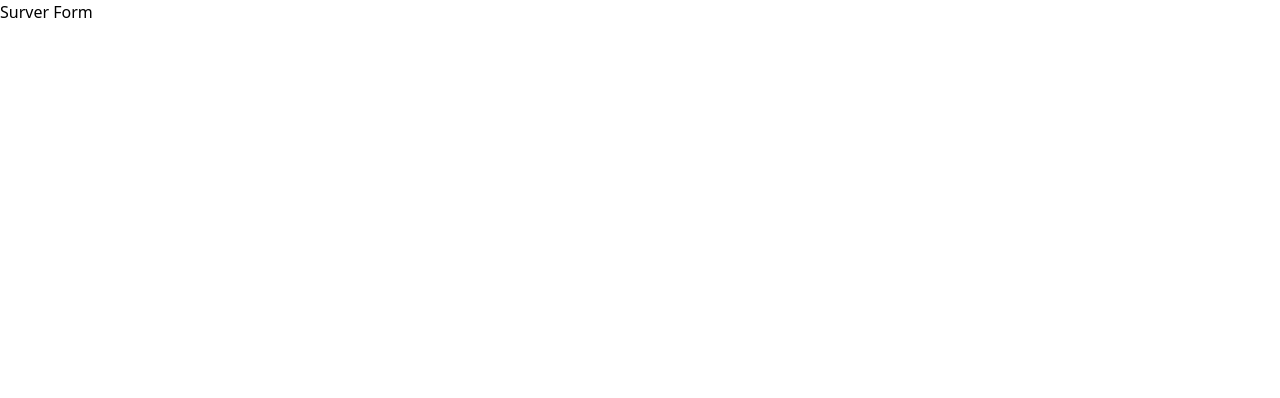
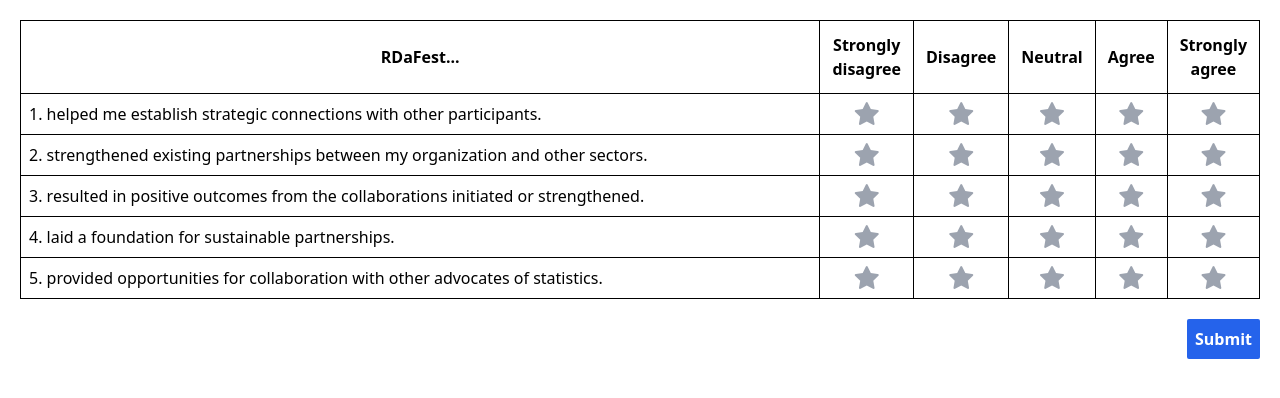
Before and after one commit to KlydeKun/Survey-form, a Next.js app: page /survey-form in a window 1280 px wide. Shown: the top 398 px of the page. Built offline with nearby package versions, Linux system fonts and the light colour scheme.

Commit message:
Build a star Button and table component, and static data and add TableOne component

```diff
--- /dev/null
+++ b/app/components/StartButton.tsx
@@ -0,0 +1,33 @@
+import React from 'react';
+
+interface StarButtonProps {
+  ratingValue: number;
+  currentRating: number;
+  onRatingChange: (ratingValue: number) => void;
+}
+
+const StarButton: React.FC<StarButtonProps> = ({
+  ratingValue,
+  currentRating,
+  onRatingChange,
+}) => {
+  const handleRating = () => {
+    onRatingChange(ratingValue);
+  };
+
+  return (
+    <button
+      onClick={handleRating}
+      className="focus:outline-none border-none cursor-pointer"
+      aria-label={`Rate ${ratingValue} stars`}
+    >
+      <i
+        className={`pi pi-star-fill ${
+          ratingValue <= currentRating ? 'text-yellow-400' : 'text-gray-400'
+        } transition-colors duration-200 text-2xl`}
+      ></i>
+    </button>
+  );
+};
+
+export default StarButton;
--- /dev/null
+++ b/app/components/Table.tsx
@@ -0,0 +1,154 @@
+import React from "react";
+import StarButton from "./StartButton";
+
+
+// Define types for props
+interface Question {
+  id: number;
+  question: string;
+}
+
+interface Part {
+  partId: number;
+  questions: Question[];
+}
+
+interface Office {
+  office: string;
+  parts: Part[];
+}
+
+interface ResponseOption {
+  id: number;
+  option: string;
+}
+
+interface SurveyTableProps {
+  data: Office[];
+  responseOptions: ResponseOption[];
+  ratings: { [key: number]: number };
+  handleRatingChange: (id: number, ratingValue: number) => void;
+  range: number[];
+}
+
+// QuestionRow Component
+interface QuestionRowProps {
+  item: Question;
+  range: number[];
+  ratings: { [key: number]: number };
+  handleRatingChange: (id: number, newRating: number) => void;
+}
+
+const QuestionRow: React.FC<QuestionRowProps> = ({
+  item,
+  range,
+  ratings,
+  handleRatingChange,
+}) => (
+  <tr key={item.id} className="bg-white border border-black">
+    <td className="p-2">
+      {item.id}. {item.question}
+    </td>
+    {range.map((ratingValue) => (
+      <td key={ratingValue} className="text-center border border-black">
+        <StarButton
+          ratingValue={ratingValue}
+          currentRating={ratings[item.id] || 0}
+          onRatingChange={(newRating: number) =>
+            handleRatingChange(item.id, newRating)
+          }
+        />
+      </td>
+    ))}
+  </tr>
+);
+
+// PartTable Component
+interface PartTableProps {
+  part: Part;
+  range: number[];
+  ratings: { [key: number]: number };
+  handleRatingChange: (id: number, newRating: number) => void;
+}
+
+const PartTable: React.FC<PartTableProps> = ({
+  part,
+  range,
+  ratings,
+  handleRatingChange,
+}) => (
+  <>
+    {part.questions.map((item) => (
+      <QuestionRow
+        key={item.id}
+        item={item}
+        range={range}
+        ratings={ratings}
+        handleRatingChange={handleRatingChange}
+      />
+    ))}
+  </>
+);
+
+// OfficeTable Component
+interface OfficeTableProps {
+  data: Office[];
+  range: number[];
+  ratings: { [key: number]: number };
+  handleRatingChange: (id: number, newRating: number) => void;
+}
+
+const OfficeTable: React.FC<OfficeTableProps> = ({
+  data,
+  range,
+  ratings,
+  handleRatingChange,
+}) => (
+  <>
+    {data.map((office) =>
+      office.parts.map((part) => (
+        <PartTable
+          key={part.partId}
+          part={part}
+          range={range}
+          ratings={ratings}
+          handleRatingChange={handleRatingChange}
+        />
+      ))
+    )}
+  </>
+);
+
+// Main TableForm Component
+const TableForm: React.FC<SurveyTableProps> = ({
+  data,
+  responseOptions,
+  ratings,
+  handleRatingChange,
+  range,
+}) => {
+  return (
+    <table className="table w-auto m-5">
+      <thead>
+        <tr className="bg-white">
+          <th className="w-full border border-black">RDaFest...</th>
+          {responseOptions.map((responseValue) => (
+            <th key={responseValue.id} className="p-3 border border-black">
+              {responseValue.option}
+            </th>
+          ))}
+        </tr>
+      </thead>
+      <tbody>
+        <OfficeTable
+          data={data}
+          range={range}
+          ratings={ratings}
+          handleRatingChange={handleRatingChange}
+        />
+      </tbody>
+    </table>
+  );
+};
+
+export default TableForm;
--- /dev/null
+++ b/app/libs/Data.ts
@@ -0,0 +1,54 @@
+export const range = [1, 2, 3, 4, 5];
+
+export const govData = [
+  {
+    office: "Government",
+    parts: [
+      {
+        partId: 1,
+        questions: [
+          {
+            id: 1,
+            question:
+              "helped me establish strategic connections with other participants.",
+          },
+          {
+            id: 2,
+            question:
+              "strengthened existing partnerships between my organization and other sectors.",
+          },
+          {
+            id: 3,
+            question:
+              "resulted in positive outcomes from the collaborations initiated or strengthened.",
+          },
+          {
+            id: 4,
+            question: "laid a foundation for sustainable partnerships.",
+          },
+          {
+            id: 5,
+            question:
+              "provided opportunities for collaboration with other advocates of statistics.",
+          },
+        ],
+      },
+    ],
+  },
+];
+
+export const responseRating = [
+  { id: 1, option: "Strongly disagree" },
+  { id: 2, option: "Disagree" },
+  { id: 3, option: "Neutral" },
+  { id: 4, option: "Agree" },
+  { id: 5, option: "Strongly agree" },
+];
+
+export const performanceRating = [
+  { id: 1, option: "Poor" },
+  { id: 2, option: "Fair" },
+  { id: 3, option: "Good" },
+  { id: 4, option: "Very Good" },
+  { id: 5, option: "Excellent" },
+];
--- /dev/null
+++ b/app/survey-form/TableOne.tsx
@@ -0,0 +1,80 @@
+"use client";
+
+import React, { useState } from "react";
+import { Button } from "primereact/button";
+import TableForm from "../components/Table";
+import { govData, range, responseRating } from "../libs/Data";
+
+// Type definitions based on govData structure
+interface Question {
+  id: number;
+}
+
+interface Part {
+  questions: Question[];
+}
+
+interface GovDataItem {
+  parts: Part[];
+}
+
+interface Ratings {
+  [key: number]: number;
+}
+
+// Helper function to get all question IDs from govData
+const getQuestionIds = (data: GovDataItem): number[] => {
+  return data.parts.flatMap((part) => part.questions.map((item) => item.id));
+};
+
+// Helper function to check if all questions have been rated
+const areAllQuestionsRated = (govData: GovDataItem[], ratings: Ratings): boolean => {
+  return govData.every((data) => {
+    const questionIds = getQuestionIds(data);
+    return questionIds.every((id) => ratings[id] !== undefined);
+  });
+};
+
+export default function TableOne() {
+  const [ratings, setRatings] = useState<{ [key: number]: number }>({});
+  const [errorMessage, setErrorMessage] = useState<string | null>(null);
+
+  const handleRatingChange = (id: number, ratingValue: number) => {
+    setRatings((prevRatings) => ({
+      ...prevRatings,
+      [id]: ratingValue,
+    }));
+  };
+
+  const handleSubmit = () => {
+    const allRated = areAllQuestionsRated(govData, ratings);
+
+    if (allRated) {
+      setErrorMessage(null);
+      console.log(ratings);
+    } else {
+      setErrorMessage("Please rate all questions before submitting.");
+    }
+    setRatings({});
+  };
+
+  return (
+    <div>
+      <TableForm
+        data={govData}
+        responseOptions={responseRating}
+        ratings={ratings}
+        handleRatingChange={handleRatingChange}
+        range={range}
+      />
+      {errorMessage && <p className="text-red-500 mx-5">{errorMessage}</p>}
+      <div className="m-5 flex justify-end">
+        <Button
+          label="Submit"
+          className="bg-blue-600 rounded-sm p-2 text-white"
+          onClick={handleSubmit}
+        />
+      </div>
+    </div>
+  );
+}
--- a/app/survey-form/page.tsx
+++ b/app/survey-form/page.tsx
@@ -1,7 +1,10 @@
-import React from 'react'
+import React from "react";
+import TableOne from "./TableOne";
 
 export default function SurveyFormPage() {
   return (
-    <div>Surver Form</div>
-  )
+    <div>
+      <TableOne />
+    </div>
+  );
 }
```
